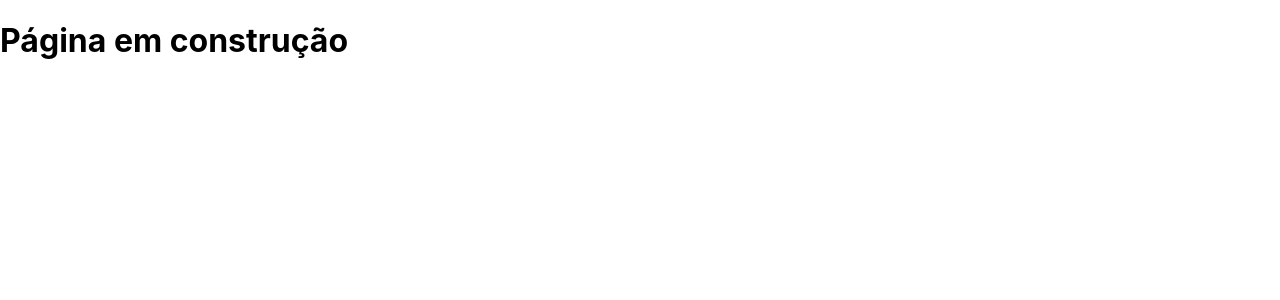
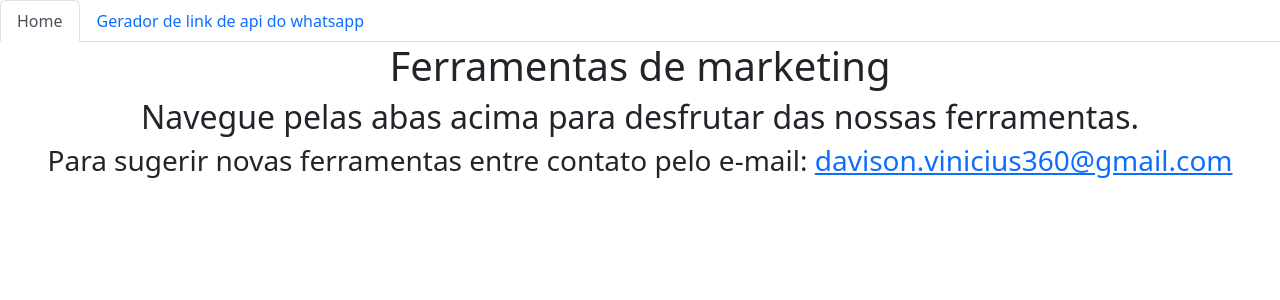
Before and after one commit to davisonv/mtools, a React (Create React App) app: page / in a window 1280 px wide. Shown: the top 300 px of the page. Built offline with nearby package versions, Linux system fonts and the light colour scheme.

Commit message:
add react-bootstrap, styled-components,  criar modulo de gerador de link do whatsapp

```diff
--- a/package.json
+++ b/package.json
@@ -7,10 +7,13 @@
     "@testing-library/react": "^13.4.0",
     "@testing-library/user-event": "^13.5.0",
     "@vercel/analytics": "^0.1.6",
+    "bootstrap": "^5.2.3",
     "react": "^18.2.0",
+    "react-bootstrap": "^2.7.0",
     "react-dom": "^18.2.0",
     "react-router-dom": "^6.5.0",
     "react-scripts": "5.0.1",
+    "styled-components": "^5.3.6",
     "web-vitals": "^2.1.4"
   },
   "scripts": {
--- a/src/index.js
+++ b/src/index.js
@@ -3,6 +3,8 @@ import ReactDOM from 'react-dom/client';
 import './index.css';
 import App from './App';
 import reportWebVitals from './reportWebVitals';
+import '../node_modules/bootstrap/dist/css/bootstrap.min.css';
+
 
 const root = ReactDOM.createRoot(document.getElementById('root'));
 root.render(
--- a/src/pages/Home.jsx
+++ b/src/pages/Home.jsx
@@ -1,9 +1,45 @@
 import React from "react";
+import styled from "styled-components"
+import {Row, Col, Tabs, Tab} from "react-bootstrap"
+
+import { WhatsAppAPIGenerator } from "./tools";
+
+const HomeSection = styled.div`
+  display: flex;
+  width: 100%;
+  height: 100%;
+  align-items: center;
+  justify-content: center;
+  flex-wrap: wrap;
+  font-weight: bold;
+`
+
 
 function Home () {
   return (
     <>
-    <h1>Página em construção</h1>
+        <Tabs
+          defaultActiveKey="home"
+        >
+          <Tab eventKey="home" title="Home">
+            <HomeSection>
+              <h1>
+                Ferramentas de marketing
+              </h1>
+              <h2>
+                Navegue pelas abas acima para desfrutar das nossas ferramentas.
+              </h2>
+              <h3>
+                Para sugerir novas ferramentas entre contato pelo e-mail: <a href="mailto:davison.vinicius360@gmail.com">davison.vinicius360@gmail.com</a>
+              </h3>
+            </HomeSection>
+          </Tab>
+          <Tab
+            eventKey="whats" title="Gerador de link de api do whatsapp"
+          >
+            <WhatsAppAPIGenerator/>
+          </Tab>
+        </Tabs>
     </>
   )
 }
--- /dev/null
+++ b/src/pages/tools/WhatsAppAPIGenerator.jsx
@@ -0,0 +1,77 @@
+import React, {useState} from "react";
+import styled from "styled-components";
+import {Form, Row, Col, Container} from "react-bootstrap"
+
+function WhatsAppAPIGenerator () {
+  const [whatsLink, setWhatsLink] = useState('')
+
+
+  const generateLink = (phone, message=null) => {
+    const baseUrl = 'https://api.whatsapp.com/send?'
+    if (phone) {
+      setWhatsLink(`${baseUrl}phone=${phone}`)
+    }
+
+    if (message && whatsLink !== '') {
+      setWhatsLink(prev => `${prev}&text=${message}`)
+    }
+  }
+
+  return (
+    <Container className="text-center">
+       <Form className="mt-5">
+        <Form.Group
+          className="mb-5"
+          as={Row}
+        >
+          <Form.Label>Número do WhatsApp</Form.Label>
+          <Col md={{ span: 6, offset: 3 }}>
+            <Form.Control
+              type="text"
+              placeholder="Digite seu número do WhatsApp..."
+              onChange={(value) => generateLink(value.nativeEvent.target.value)}
+              />
+            <Form.Text className="text-muted">
+              Sem espaços e/ou carecteres especiais (!@#$%&*...).
+            </Form.Text>
+          </Col>
+
+        </Form.Group>
+
+        <Form.Group
+          className="mb-5"
+          as={Row}
+        >
+          <Form.Label>Mensagem de início da conversa</Form.Label>
+          <Col md={{ span: 6, offset: 3 }}>
+            <Form.Control
+              type="tel"
+              placeholder="Digite seu número do WhatsApp..."
+              onChange={(value) => generateLink(null, value.nativeEvent.target.value)}
+              />
+            <Form.Text className="text-muted">
+              Sem espaços e/ou carecteres especiais (!@#$%&*...).
+            </Form.Text>
+          </Col>
+
+        </Form.Group>
+
+        <Form.Group
+          className="mb-5"
+          as={Row}
+        >
+          <Form.Label>
+            Link gerado
+          </Form.Label>
+          <Col md={{ span: 6, offset: 3 }}>
+            <Form.Control plaintext readOnly defaultValue={whatsLink} />
+          </Col>
+        </Form.Group>
+
+      </Form>
+      </Container>
+  )
+}
+
+export {WhatsAppAPIGenerator}
+export default WhatsAppAPIGenerator
--- /dev/null
+++ b/src/pages/tools/index.js
@@ -0,0 +1,5 @@
+import WhatsAppAPIGenerator from "./WhatsAppAPIGenerator";
+
+export {
+  WhatsAppAPIGenerator,
+}
```
Also changed, not shown: 1 other file (tests, documents, lock files or other folders).
